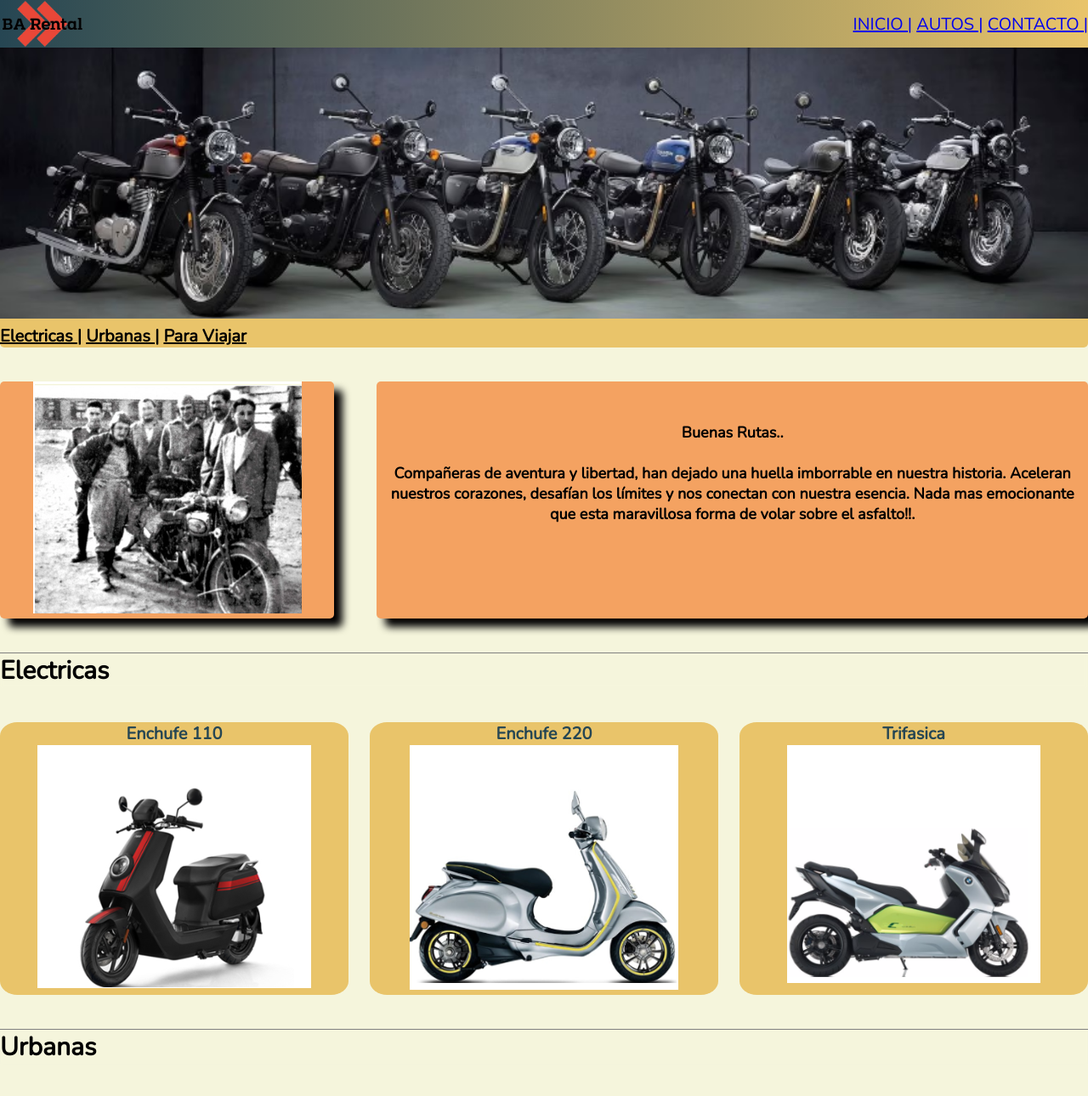
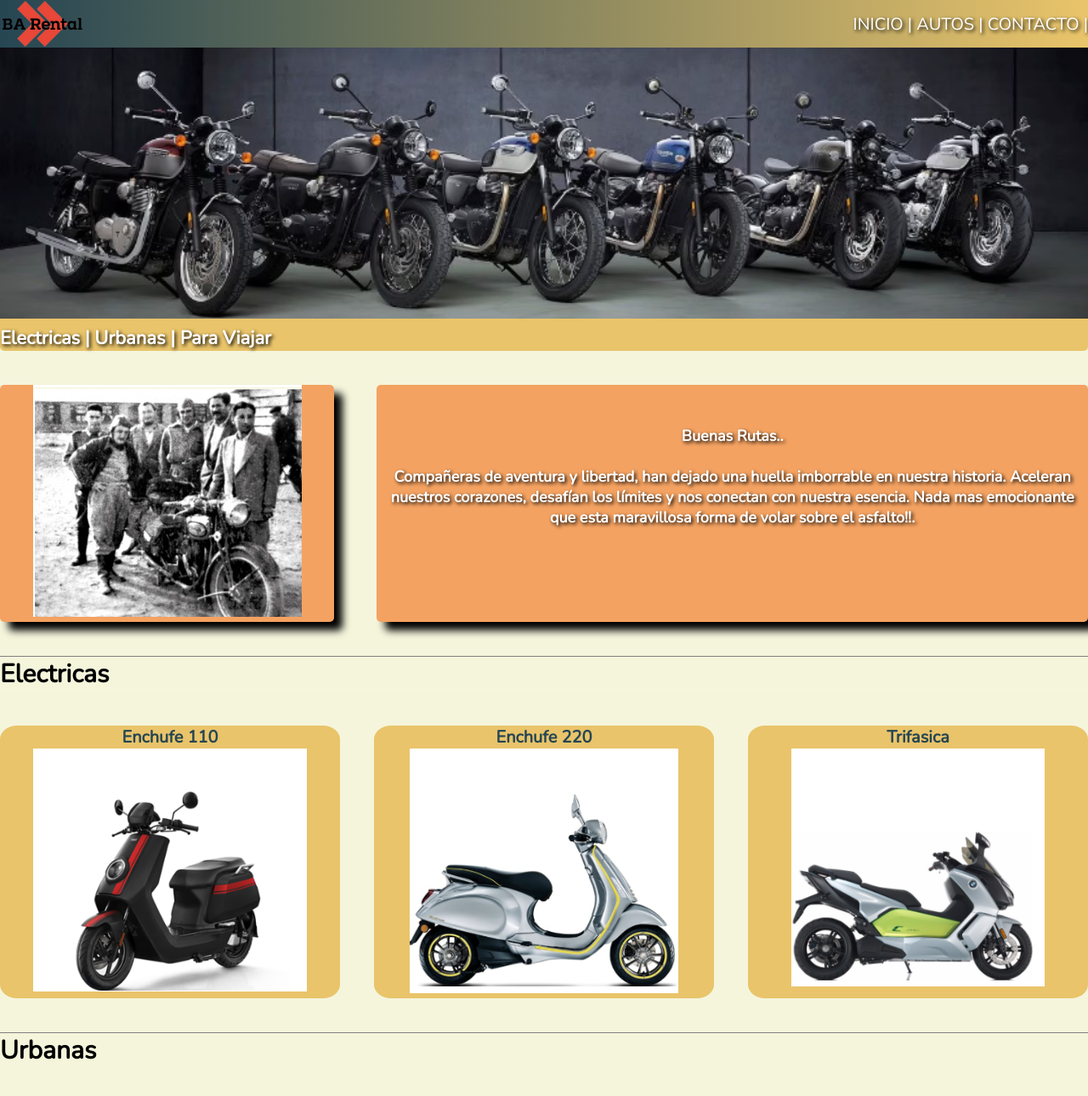
Before and after one commit to verovillo/datoleve, a plain HTML site: page motos.html in a window 1280 px wide. Shown: the top 1290 px of the page at 85% size. Drawn offline with nearby package versions, Linux system fonts and the light colour scheme.

Commit message:
15052023

```diff
--- a/css/motos.css
+++ b/css/motos.css
@@ -88,7 +88,7 @@ color: #264653;
     width: 100%;
     grid-area: fotoPrincipal;
     font-weight: bold;
-    font-size: 20px;
+    font-size: 22px;
     background-color: #E9C46A;
 
 }
@@ -107,7 +107,9 @@ color: #264653;
     text-align: center;
     background-color:#F4A261;
     font-weight: bold;
-    box-shadow: 10px 10px 10px black
+    box-shadow: 10px 10px 10px black;
+    color: white;
+    text-shadow: 2px 2px 4px black
 
 }
 
@@ -140,7 +142,7 @@ color: #264653;
     width: 100%;
     grid-area: electricas;
     display: flex;
-    grid-column-gap: 25px;
+    grid-column-gap: 40px;
     grid-template-columns: auto;
 
 }
@@ -149,7 +151,7 @@ color: #264653;
     width: 100%;
     grid-area: urbanas;
     display: flex;
-    grid-column-gap: 25px;
+    grid-column-gap: 40px;
     grid-template-columns: auto;
 
 }
@@ -158,7 +160,7 @@ color: #264653;
     width: 100%;
     grid-area: paraViajar;
     display: flex;
-    grid-column-gap: 25px;
+    grid-column-gap: 40px;
     grid-template-columns: auto;
 
 }
@@ -179,12 +181,20 @@ color: #264653;
     grid-row: span 1;
     background-color:#E9C46A;
     text-align: center;
-    border-radius: 5%
+    border-radius: 5%;
+    transition: transform 0.2s;
 }
 
 .box img{
     max-width: 100%;
     height: auto;
+}
+
+
+.box:hover{
+
+    transform: scale(1.1);
+
 }
 
 .box2{
@@ -203,15 +213,14 @@ color: #264653;
 
 
 .nav-link {
-    display: flex ;
     color: white;
     text-decoration: none;
-    padding: 10px;
-  }
+    text-shadow: 2px 2px 4px black
+}
 
-.hlighted:hover {
-    background-color: #264653;
-    color: white;
+.nav-link:hover {
+    background-color:#F4A261;
+    color: black;
     border-radius: 10px;
     width: 100%;
   }
--- a/motos.html
+++ b/motos.html
@@ -24,9 +24,9 @@
          <Nav>
 
 
-                <a href="/index.html">INICIO |</a>
-                <a href="/autos.html" >AUTOS |</a>
-                <a href="/contacto.html">CONTACTO |</a>
+                <a href="/index.html" class="nav-link">INICIO |</a>
+                <a href="/autos.html" class="nav-link">AUTOS |</a>
+                <a href="/contacto.html"class="nav-link">CONTACTO |</a>
 
          </Nav>
 
@@ -43,9 +43,9 @@
          <Nav>
 
 
-                <a href="electricas" style="color:black">Electricas |</a>
-                <a href="#Urbanas"style="color:black">Urbanas |</a>
-                <a href="#Viajar>"style="color:black">Para Viajar</a>
+                <a href="electricas" class="nav-link">Electricas |</a>
+                <a href="#Urbanas" class="nav-link">Urbanas |</a>
+                <a href="#Viajar>"class="nav-link">Para Viajar</a>
 
          </Nav>
 
```
